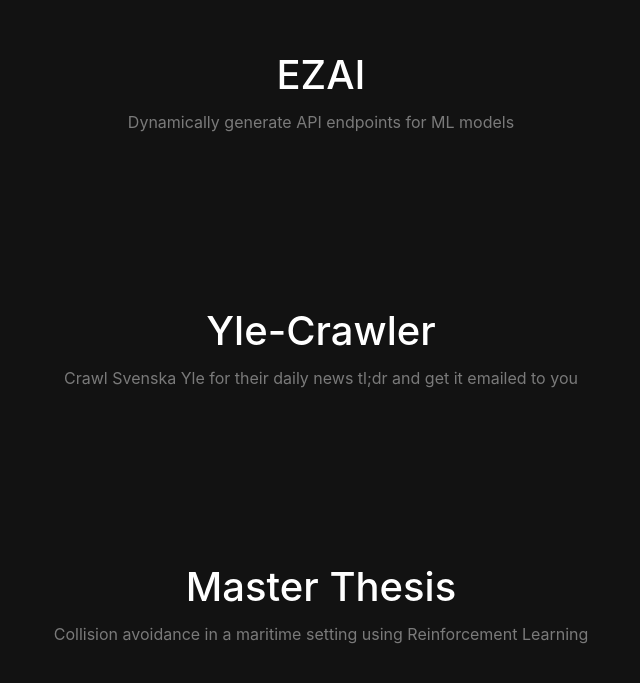
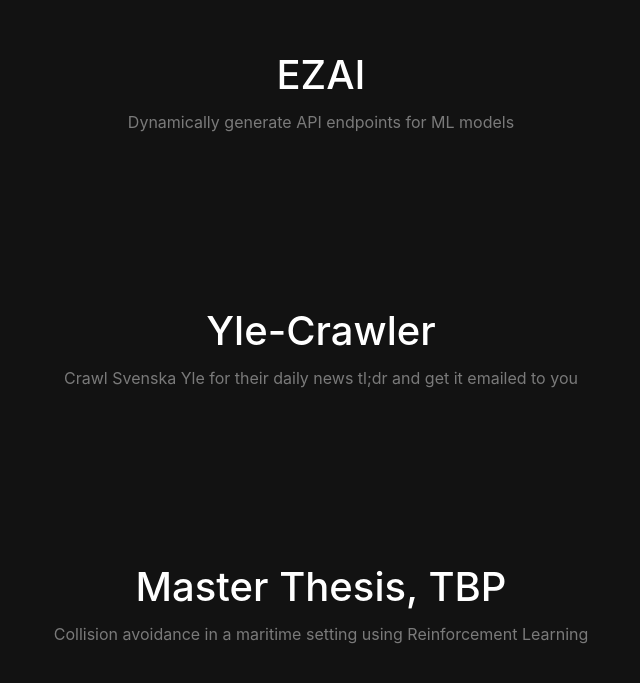
Before and after one commit to sebastianpenttinen/personalSite, a React (Create React App) app: page / in a window 1280 px wide. Shown: the part 2881-3564 px from the top of the page, without its empty margins (319-959 px from the left). Built offline with nearby package versions, Linux system fonts and the light colour scheme.

Commit message:
added git urls

```diff
--- a/src/components/FlipCard.js
+++ b/src/components/FlipCard.js
@@ -1,5 +1,5 @@
 import React, { Component } from "react";
-
+import { SocialIcon } from "./SocialIcon";
 const subHeading = {
   color: "#fff"
 };
@@ -44,6 +44,13 @@
           >
             <h1 style={subHeading}> Tech Stack</h1>
             <p style={paragraphStyle}>{this.props.backside}</p>
+            <div style={{ fontSize: "50px" }}>
+              <SocialIcon
+                className="fa fa-github"
+                url={this.props.url}
+                aria="github"
+              />
+            </div>
           </div>
         </div>
       </div>
--- a/src/components/Portfolio.js
+++ b/src/components/Portfolio.js
@@ -69,8 +69,9 @@
             <FlipCard
               title="This Website"
               content="Personal Website"
-              backside="Tech Stack:"
+              backside="React, Flask, Docker"
               hover={this.state.siteHover}
+              url="https://github.com/sebastianpenttinen/personalSite"
             />
           </div>
           <div
@@ -81,8 +82,9 @@
             <FlipCard
               title="EZAI"
               content="Dynamically generate API endpoints for ML models"
-              backside="Tech Stack:"
+              backside="Django, Django Rest Framework, PostgreSQL, Bulma, SendGrid"
               hover={this.state.ezaiHover}
+              url="https://github.com/sebastianpenttinen/EZAI"
             />
           </div>
           <div
@@ -93,8 +95,9 @@
             <FlipCard
               title="Yle-Crawler"
               content="Crawl Svenska Yle for their daily news tl;dr and get it emailed to you"
-              backside="Tech Stack:"
+              backside="Beautiful Soup, SendGrid"
               hover={this.state.yleHover}
+              url="https://github.com/sebastianpenttinen/yle-crawler"
             />
           </div>
           <div
@@ -103,10 +106,11 @@
             onMouseLeave={this.toggleThesisHover}
           >
             <FlipCard
-              title="Master Thesis"
+              title="Master Thesis, TBP"
               content="Collision avoidance in a maritime setting using Reinforcement Learning"
-              backside="Tech Stack:"
+              backside="Open Ai Gym, Keras-rl, Tensorflow, Keras"
               hover={this.state.thesisHover}
+              url="https://github.com/sebastianpenttinen"
             />
           </div>
         </div>
```
